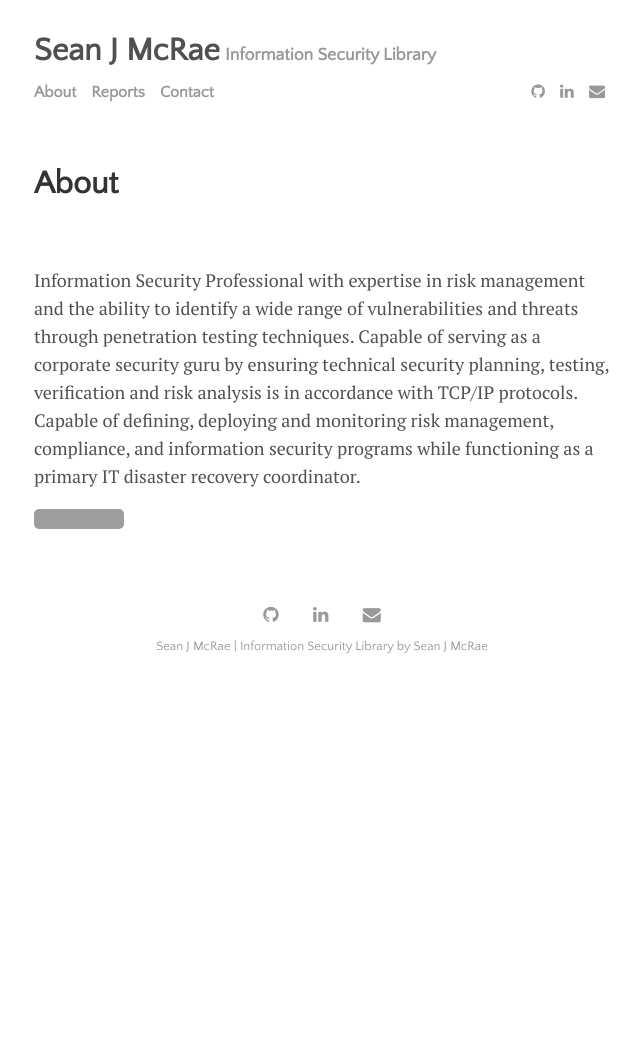
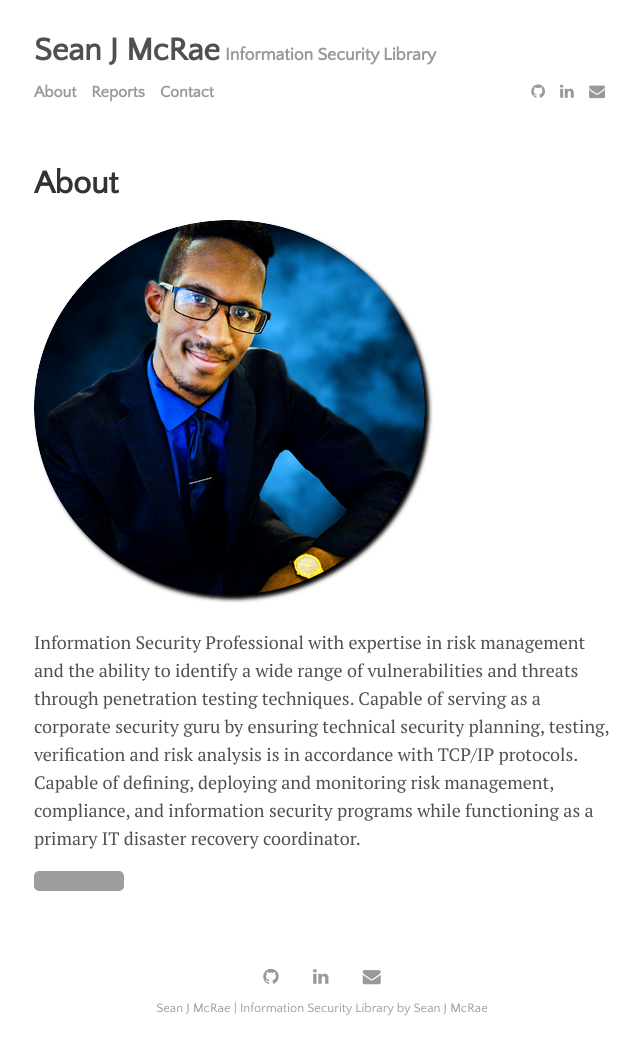
Before and after one commit to officialhocc/officialhocc.github.io, a Jekyll site: the page built from menu/about.md, in a window 1280 px wide. Shown: the whole page, without its empty margins (318-958 px from the left). Built offline with Jekyll 4.4.1, drawn with Linux system fonts in a browser that asks for light colours; nearby versions of some CDN libraries; before the commit the page ends 900 px from its top, so only the background shows below that; grey boxes are pictures that could not be loaded.

Commit message:
Update from Forestry.io - Updated about.md

```diff
--- a/menu/about.md
+++ b/menu/about.md
@@ -2,7 +2,7 @@
 layout: page
 title: About
 ---
-![](assets/img/cutmypic.png)
+![](/uploads/cutmypic.png)
 
 Information Security Professional with expertise in risk management and the ability to identify a wide range of vulnerabilities and threats through penetration testing techniques. Capable of serving as a corporate security guru by ensuring technical security planning, testing, verification and risk analysis is in accordance with TCP/IP protocols. Capable of defining, deploying and monitoring risk management, compliance, and information security programs while functioning as a primary IT disaster recovery coordinator.
 
```
